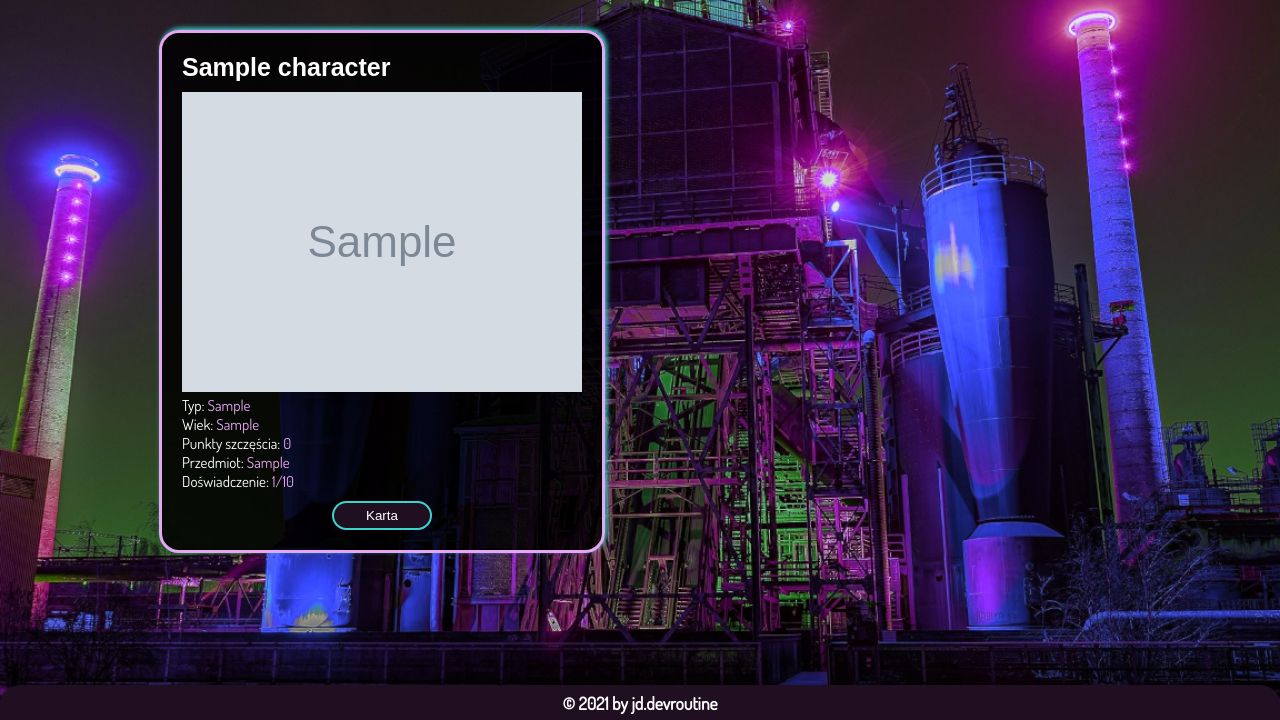
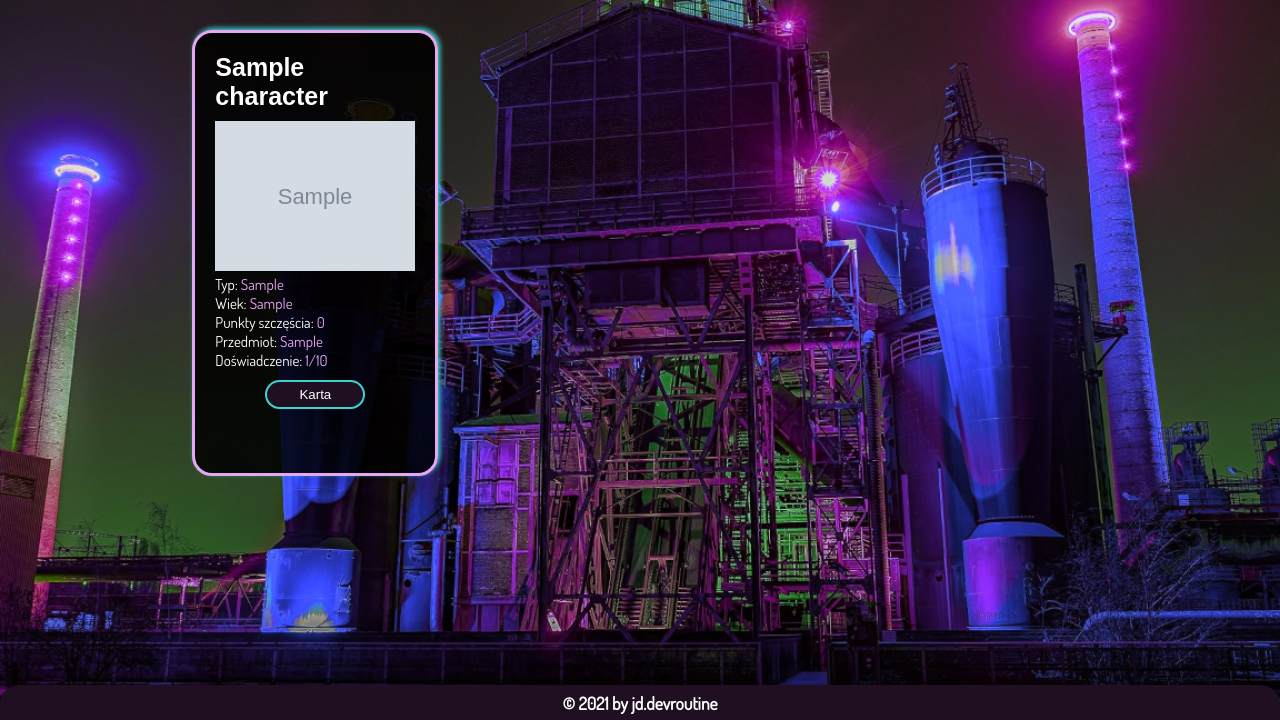
Before and after one commit to jdroutine/rpgsociety, a Django app: page /character in a window 1280 px wide. Shown: the part 80-800 px from the top of the page. Run offline with Django 3.2, Linux system fonts and the light colour scheme; tables that the repository leaves empty hold one stand-in row (values such as "Sample post"); grey boxes marked "Sample" are stand-in pictures; some libraries are stand-ins or nearby versions; some web fonts are replaced.

Commit message:
img settings changed

```diff
--- a/rpgsociety/characterCard/static/css/style.css
+++ b/rpgsociety/characterCard/static/css/style.css
@@ -131,6 +131,12 @@ aside img {
     border: 3px solid var(--border-color);
     border-radius: 20px;
     box-shadow: 2px -2px 5px var(--hover-color);
+    height: 400px;
+    width: 200px;
+}
+#cards div img{
+    width: 100%;
+    height: auto;
 }
 
 #cards div:hover {
```
